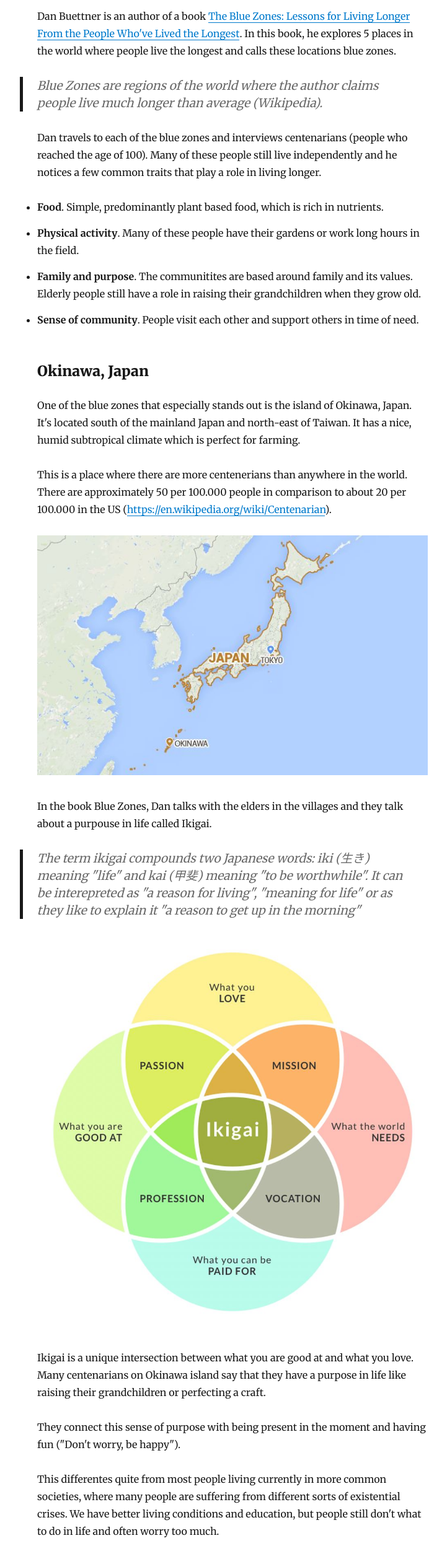
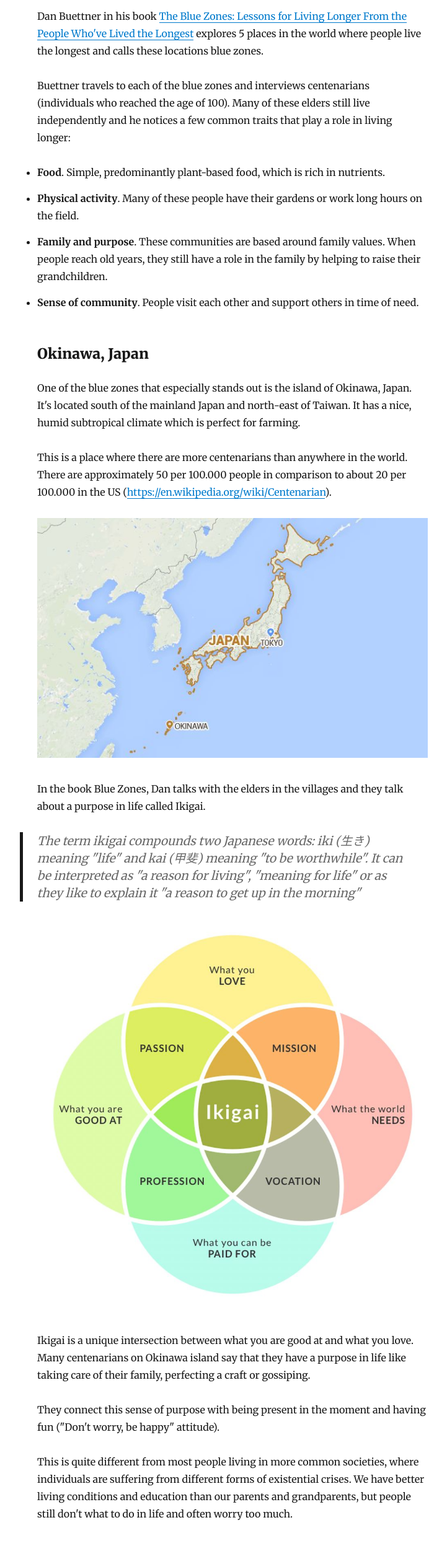
Before and after one commit to jamzi/devhealth, a Gatsby site: page /ikigai/ in a window 1280 px wide. Shown: the part 302-2797 px from the top of the page at 62% size, without its empty margins (265-986 px from the left). Built offline with nearby package versions, Linux system fonts and the light colour scheme; Gatsby itself is replaced by a stand-in of ours; some packages are replaced by stand-ins of ours.

Commit message:
first draft complete

```diff
--- a/content/blog/ikigai/index.md
+++ b/content/blog/ikigai/index.md
@@ -4,40 +4,38 @@ date: "2019-08-18T08:12:03.284Z"
 description: Don't worry, be happy.
 ---
 
-Dan Buettner is an author of a book [The Blue Zones: Lessons for Living Longer From the People Who've Lived the Longest](https://www.amazon.com/Blue-Zones-Lessons-Living-Longest/dp/1426207557). In this book, he explores 5 places in the world where people live the longest and calls these locations blue zones.
+Dan Buettner in his book [The Blue Zones: Lessons for Living Longer From the People Who've Lived the Longest](https://www.amazon.com/Blue-Zones-Lessons-Living-Longest/dp/1426207557) explores 5 places in the world where people live the longest and calls these locations blue zones.
 
-> Blue Zones are regions of the world where the author claims people live much longer than average (Wikipedia).
+Buettner travels to each of the blue zones and interviews centenarians (individuals who reached the age of 100). Many of these elders still live independently and he notices a few common traits that play a role in living longer:
 
-Dan travels to each of the blue zones and interviews centenarians (people who reached the age of 100). Many of these people still live independently and he notices a few common traits that play a role in living longer.
-
-- **Food**. Simple, predominantly plant based food, which is rich in nutrients.
-- **Physical activity**. Many of these people have their gardens or work long hours in the field.
-- **Family and purpose**. The communitites are based around family and its values. Elderly people still have a role in raising their grandchildren when they grow old.
+- **Food**. Simple, predominantly plant-based food, which is rich in nutrients.
+- **Physical activity**. Many of these people have their gardens or work long hours on the field.
+- **Family and purpose**. These communities are based around family values. When people reach old years, they still have a role in the family by helping to raise their grandchildren.
 - **Sense of community**. People visit each other and support others in time of need.
 
 ### Okinawa, Japan
 
 One of the blue zones that especially stands out is the island of Okinawa, Japan. It's located south of the mainland Japan and north-east of Taiwan. It has a nice, humid subtropical climate which is perfect for farming.
 
-This is a place where there are more centenerians than anywhere in the world. There are approximately 50 per 100.000 people in comparison to about 20 per 100.000 in the US (https://en.wikipedia.org/wiki/Centenarian).
+This is a place where there are more centenarians than anywhere in the world. There are approximately 50 per 100.000 people in comparison to about 20 per 100.000 in the US (https://en.wikipedia.org/wiki/Centenarian).
 
 ![Okinawa map](./okinawa-map.jpg)
 
-In the book Blue Zones, Dan talks with the elders in the villages and they talk about a purpouse in life called Ikigai.
+In the book Blue Zones, Dan talks with the elders in the villages and they talk about a purpose in life called Ikigai.
 
-> The term ikigai compounds two Japanese words: iki (生き) meaning "life" and kai (甲斐) meaning "to be worthwhile". It can be interepreted as "a reason for living", "meaning for life" or as they like to explain it "a reason to get up in the morning"
+> The term ikigai compounds two Japanese words: iki (生き) meaning "life" and kai (甲斐) meaning "to be worthwhile". It can be interpreted as "a reason for living", "meaning for life" or as they like to explain it "a reason to get up in the morning"
 
 ![Ikigai diagram](./ikigai-diagram.jpg)
 
-Ikigai is a unique intersection between what you are good at and what you love. Many centenarians on Okinawa island say that they have a purpose in life like raising their grandchildren or perfecting a craft.
+Ikigai is a unique intersection between what you are good at and what you love. Many centenarians on Okinawa island say that they have a purpose in life like taking care of their family, perfecting a craft or gossiping.
 
-They connect this sense of purpose with being present in the moment and having fun ("Don't worry, be happy").
+They connect this sense of purpose with being present in the moment and having fun ("Don't worry, be happy" attitude).
 
-This differentes quite from most people living currently in more common societies, where many people are suffering from different sorts of existential crises. We have better living conditions and education, but people still don't what to do in life and often worry too much.
+This is quite different from most people living in more common societies, where individuals are suffering from different forms of existential crises. We have better living conditions and education than our parents and grandparents, but people still don't what to do in life and often worry too much.
 
 ### Finding your Ikigai
 
-Buettner suggests making three lists: your values, things you like to do, and things you are good at. The cross section of the three lists is your ikigai.
+Buettner suggests making three lists: your values, things you like to do, and things you are good at. The cross-section of the three lists is your ikigai.
 
 1. **What do I love?**
 2. **What am I good at?**
@@ -48,11 +46,11 @@ What is your Ikigai?
 
 ### Additional notes
 
-After World War 2, Okinawa has changed a lot. It currently hosts 32 US military bases and it's influenced a lot by American culture. This has decreased the life span of adults living there now. I intentionally focused on the values and habits of old people living in the villages of Okinawa.
+After World War 2, Okinawa has changed a lot. It currently hosts 32 US military bases and it's influenced a lot by American culture. This has decreased the life span of adults living there now. I intentionally focused on the values and habits of elders living in the villages of Okinawa.
 
 ### Resources
 
-- https://www.youtube.com/watch?v=to9rhIwWJg0 (Okinawan Longevity and Health)
+`youtube: https://www.youtube.com/watch?v=to9rhIwWJg0`
 
 - https://www.youtube.com/watch?v=ff40YiMmVkU (How to live to be 100+ - Dan Buettner)
 
```
